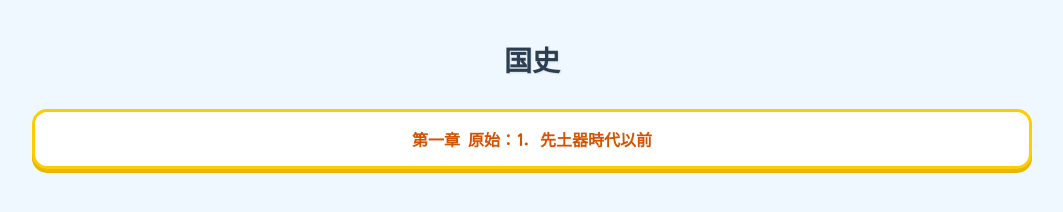
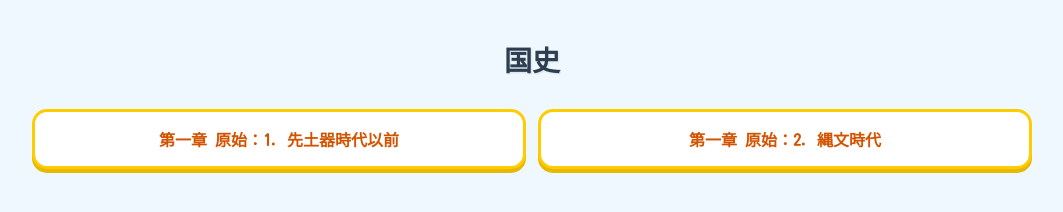
Before and after one commit to EigoStudio/National-History, a plain HTML site: page index.html in a window 1280 px wide. Shown: the whole page, without its empty margins (108-1171 px from the left). Drawn offline with Linux system fonts and the light colour scheme.

Commit message:
Update index.html

```diff
--- a/index.html
+++ b/index.html
@@ -59,6 +59,7 @@
 
       <li><a href="1.1PrimitiveTimes-BeforePreCeramicPeriod.html">第一章 原始：1. 先土器時代以前</a></li>
 
+    <li><a href="1.2PrimitiveTimes-JyomonPeriodPeriod.html">第一章 原始：2. 縄文時代</a></li>
 
     </ul>
 
```
